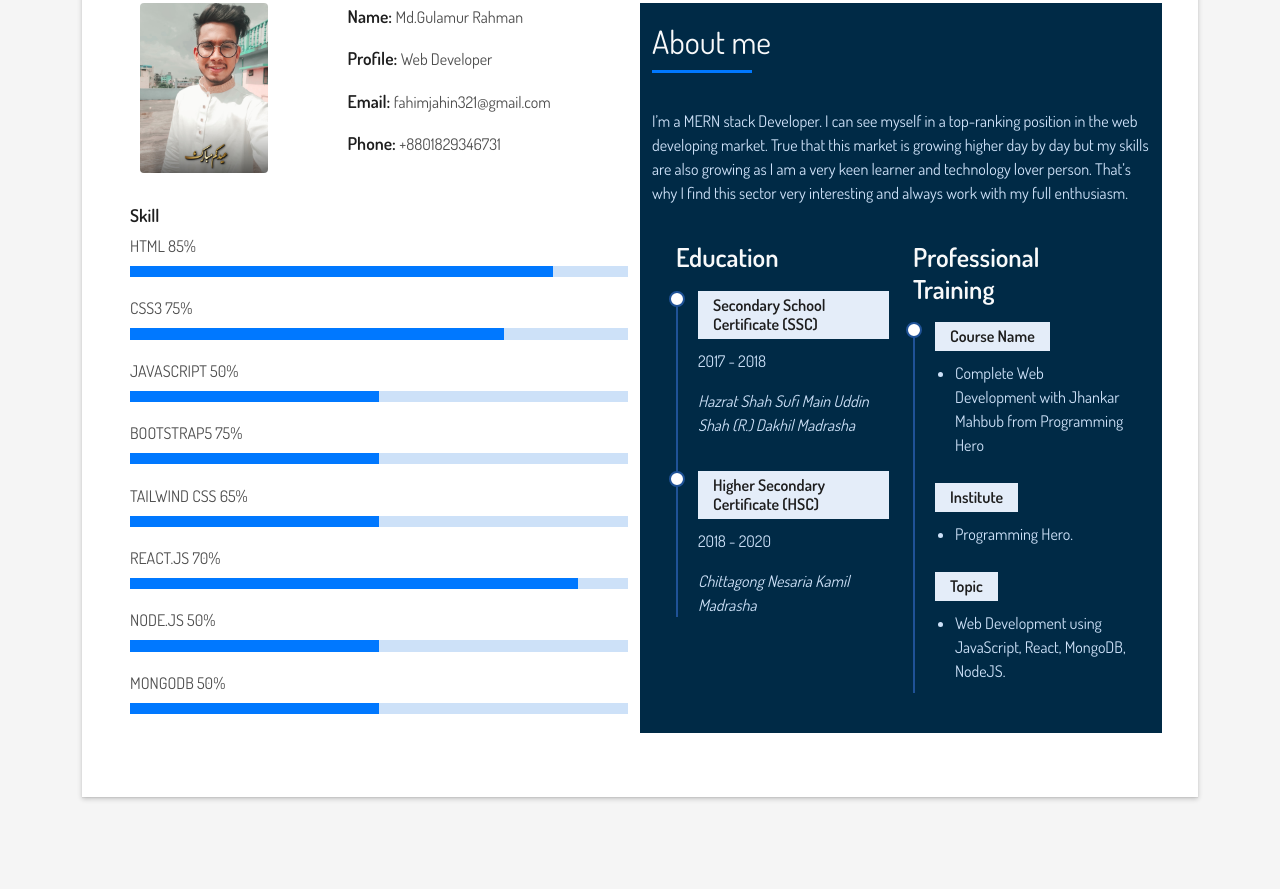
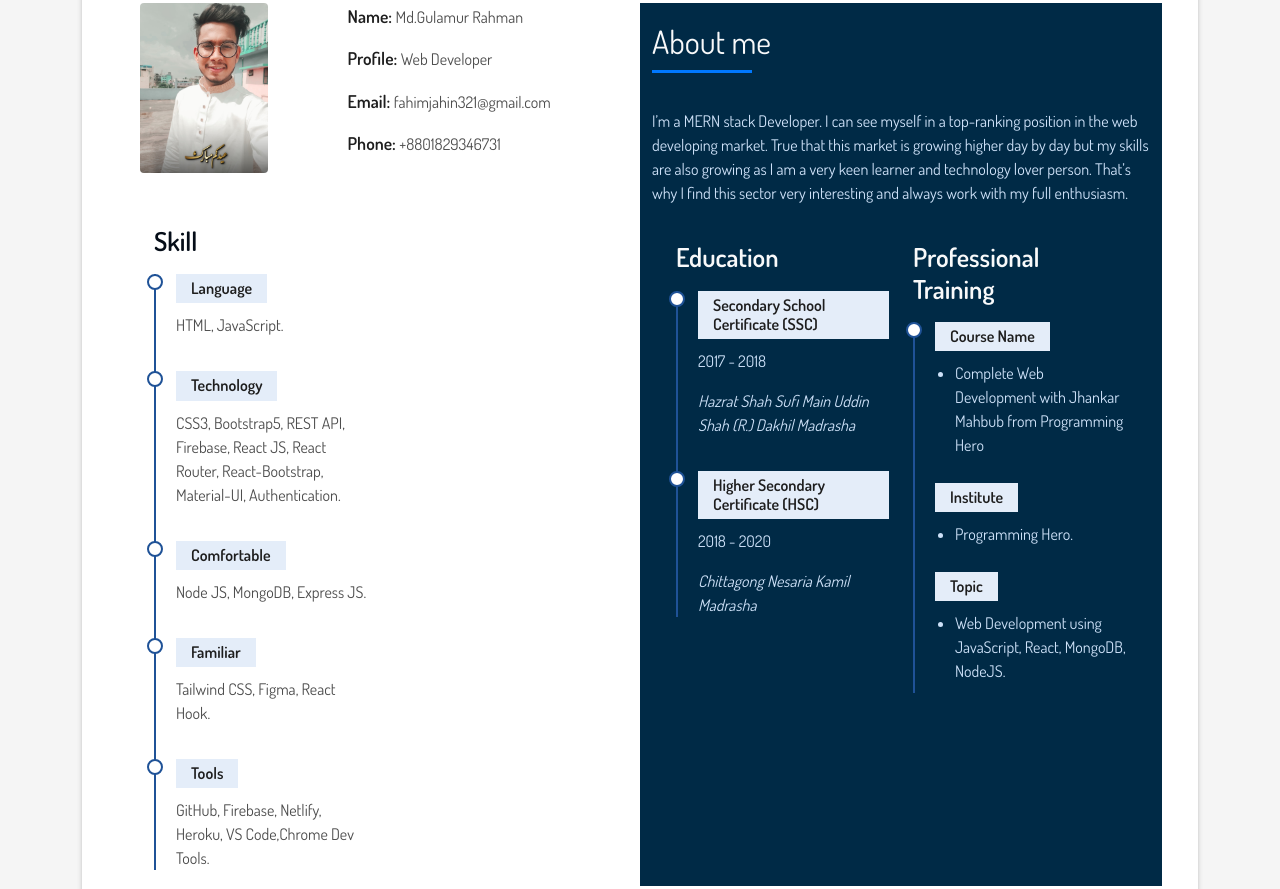
Before and after one commit to MdGulamurRahman/First-Portfolio, a plain HTML site: page index.html in a window 1280 px wide. Shown: the part 925-1814 px from the top of the page. Drawn offline with Linux system fonts and the light colour scheme.

Commit message:
added my skills

```diff
--- a/index.html
+++ b/index.html
@@ -99,39 +99,36 @@
                     </div>
                   </div>
                   <div class="skill-mf">
-                    <h5 class="title-s">Skill</h5>
-                    <span>HTML</span> <span class="pull-right">85%</span>
-                    <div class="progress">
-                      <div class="progress-bar" role="progressbar" style="width: 85%;" aria-valuenow="85" aria-valuemin="0" aria-valuemax="100"></div>
+                    <section id="resume" class="resume">
+                      <div class="container">
+                        <div class="row">
+                          <div class="col-lg-6" data-aos="fade-up">
+                            <h3 class="resume-title">Skill</h3>
+                            <div class="resume-item">
+                              <h5>Language</h5>
+                              <p >HTML, JavaScript.</p>
                             </div>
-                    <span>CSS3</span> <span class="pull-right">75%</span>
-                    <div class="progress">
-                      <div class="progress-bar" role="progressbar" style="width: 75%" aria-valuenow="75" aria-valuemin="0" aria-valuemax="100"></div>
+                            <div class="resume-item">
+                              <h5>Technology</h5>
+                              <p>CSS3, Bootstrap5, REST API, Firebase, React JS, React Router, React-Bootstrap, Material-UI, Authentication.</p>
                             </div>
-                    <span>JAVASCRIPT</span> <span class="pull-right">50%</span>
-                    <div class="progress">
-                      <div class="progress-bar" role="progressbar" style="width: 50%" aria-valuenow="50" aria-valuemin="0" aria-valuemax="100"></div>
+                            <div class="resume-item">
+                              <h5>Comfortable</h5>
+                              <p>Node JS, MongoDB, Express JS.</p>
                             </div>
-                    <span>BOOTSTRAP5</span> <span class="pull-right">75%</span>
-                    <div class="progress">
-                      <div class="progress-bar" role="progressbar" style="width: 50%" aria-valuenow="50" aria-valuemin="0" aria-valuemax="100"></div>
+                            <div class="resume-item">
+                              <h5>Familiar</h5>
+                              <p>Tailwind CSS, Figma, React Hook.</p>
                             </div>
-                    <span>TAILWIND CSS</span> <span class="pull-right">65%</span>
-                    <div class="progress">
-                      <div class="progress-bar" role="progressbar" style="width: 50%" aria-valuenow="50" aria-valuemin="0" aria-valuemax="100"></div>
+                            <div class="resume-item">
+                              <h5>Tools</h5>
+                              <p>GitHub, Firebase, Netlify, Heroku, VS Code,Chrome Dev Tools.</p>
                             </div>
-                    <span>REACT.JS</span> <span class="pull-right">70%</span>
-                    <div class="progress">
-                      <div class="progress-bar" role="progressbar" style="width: 90%" aria-valuenow="90" aria-valuemin="0" aria-valuemax="100"></div>
                           </div>
-                    <span>NODE.JS</span> <span class="pull-right">50%</span>
-                    <div class="progress">
-                      <div class="progress-bar" role="progressbar" style="width: 50%" aria-valuenow="90" aria-valuemin="0" aria-valuemax="100"></div>
                         </div>
-                    <span>MONGODB</span> <span class="pull-right">50%</span>
-                    <div class="progress">
-                      <div class="progress-bar" role="progressbar" style="width: 50%" aria-valuenow="90" aria-valuemin="0" aria-valuemax="100"></div>
+
                       </div>
+                    </section><!-- End Resume Section -->
                   </div>
                 </div>
                 <div class="col-md-6 about-bg">
```
Lines whose indentation alone changed are shown as unchanged.
